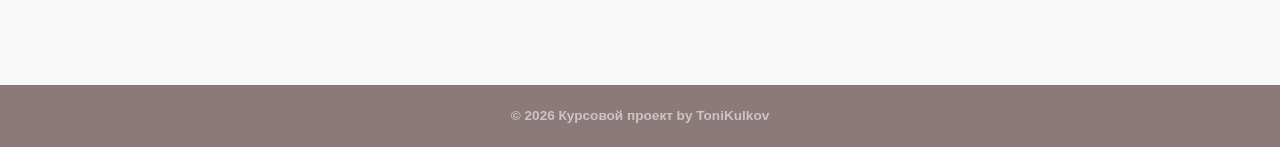
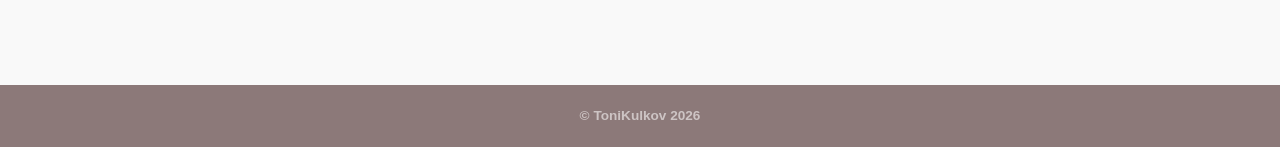
Before and after one commit to tonikulkov/Project, a Django app: page / in a window 1280 px wide. Shown: the part 653-800 px from the top of the page. Run offline with Django 5.2, Linux system fonts and the light colour scheme; the visitor is signed in with stand-in values (Sample User, id 1); data that the repository does not hold is empty.

Commit message:
on branch main

```diff
--- a/templates/base.html
+++ b/templates/base.html
@@ -68,7 +68,7 @@
 
     <footer class="site-footer">
         <div class="container">
-            &copy; 2026 Курсовой проект by ToniKulkov
+            &copy; ToniKulkov 2026
         </div>
     </footer>
 
```
